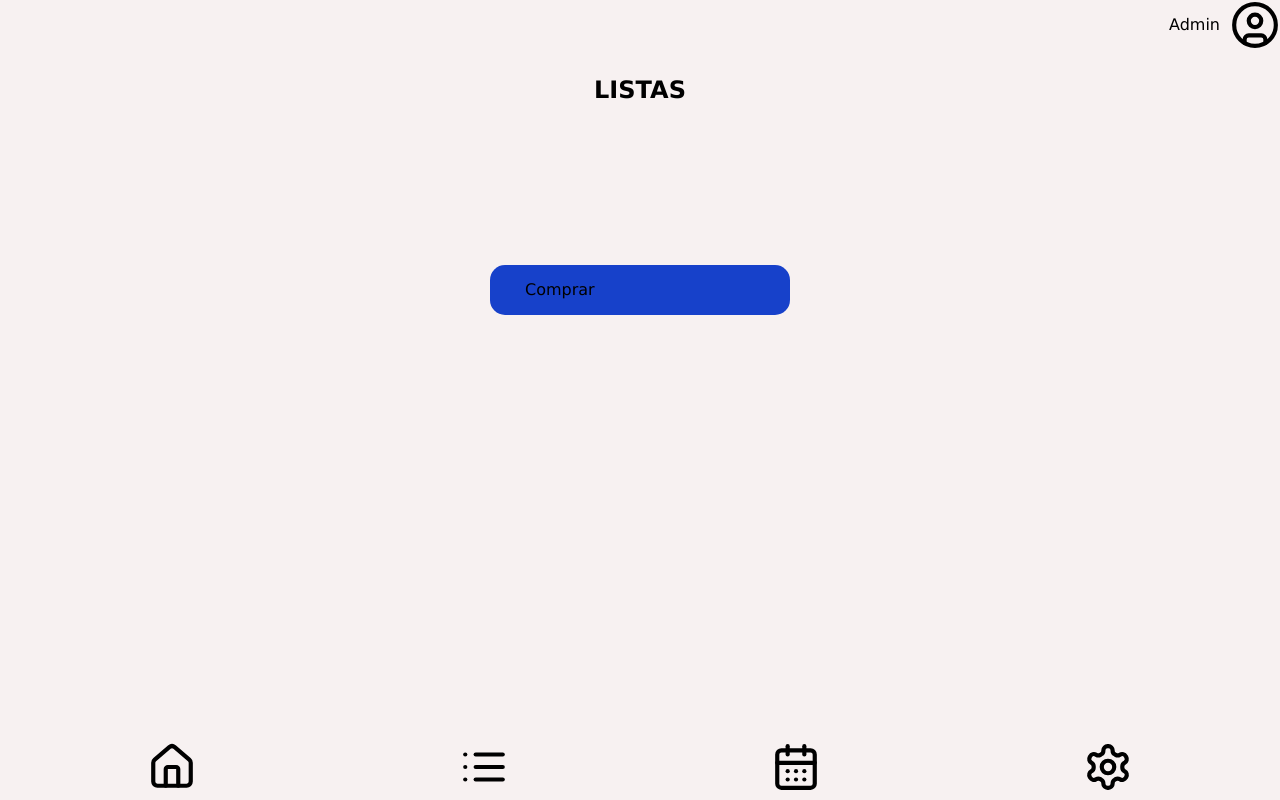
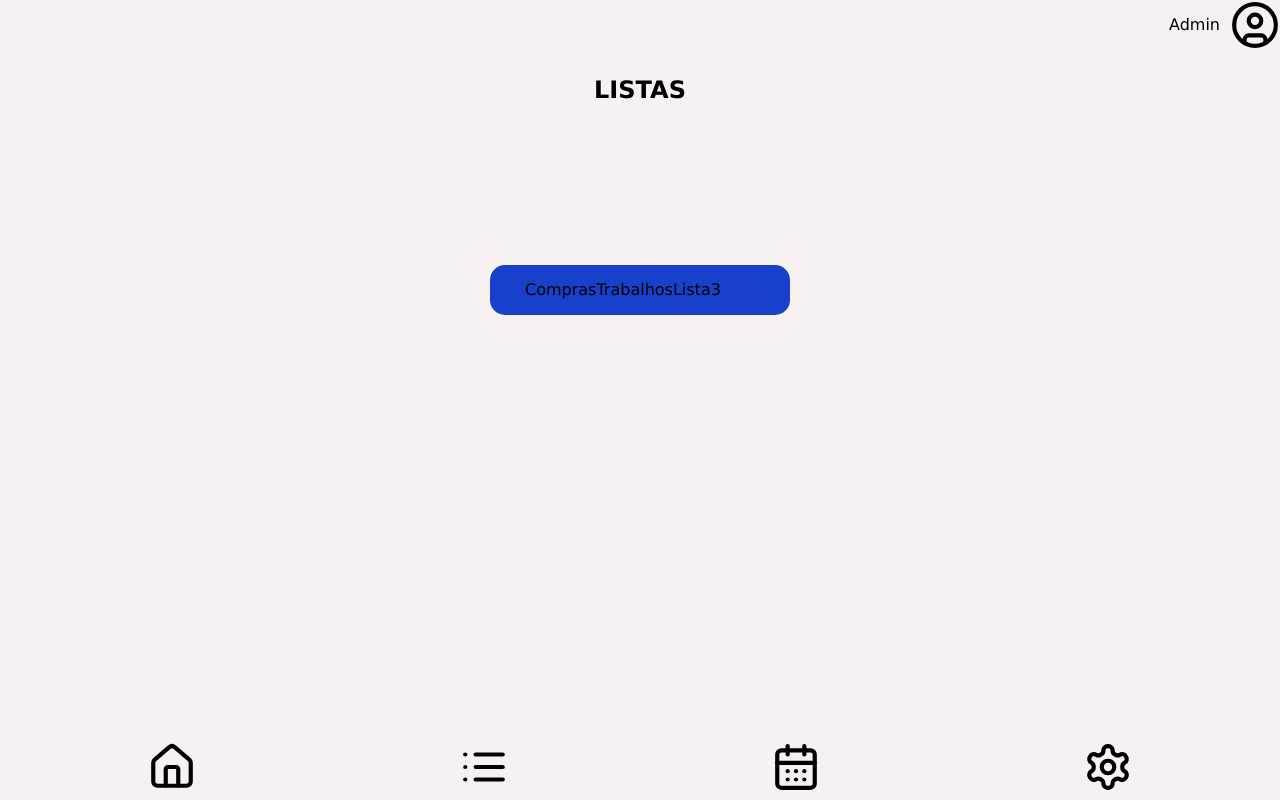
Before and after one commit to theonv/T-Pago, a Next.js app in the folder tp/: page /lists in a window 1280 px wide. Built offline with nearby package versions, Linux system fonts and the light colour scheme.

Commit message:
estilização e começo de lista...

```diff
--- a/tp/src/app/forgotpwd/page.jsx
+++ b/tp/src/app/forgotpwd/page.jsx
@@ -24,15 +24,12 @@ export default function ForgotPassword() {
               />
             </div>
             <div className="input">
-                <input type="text" id="email" placeholder="Nova senha" required/>
-            </div>
-            <div className="input">
-                <input type="text" id="senha" placeholder="Digite Novamente" required/>
+                <input type="text" id="email" placeholder="Digite seu email" required/>
             </div>
             <div className="recuperar">
-                <Link href="/">Lembrei minha senha</Link>
+                <Link href="/" className="underline text-blue-600 hover:text-blue-900">Lembrei minha senha</Link>
             </div>
-            <button type="submit">Altere</button>
+            <button className="button" type="submit">Altere</button>
         </form>
       </main>
     </>
--- a/tp/src/app/lists/page.jsx
+++ b/tp/src/app/lists/page.jsx
@@ -1,8 +1,20 @@
+'use client'
 import './lists.css'
-import Footer from '../../components/footer/footer.jsx'
+import Footer from '@/components/footer/footer.jsx'
 import Header from '@/components/header/page'
 
+import { useEffect, useState } from 'react'
+const listos = require('@/functions/lists.json')
+
 export default function Listas() {
+    const [lists, setList] = useState([]);
+
+
+
+    useEffect(() => {
+        setList(prev => [...prev, ...listos.listas])
+    }, []);
+
     return (
         <>
             <Header />
@@ -11,9 +23,11 @@ export default function Listas() {
                 </h1>
             <main>
                 <div className="box">
-                    <p className="task">
-                        Comprar
-                    </p>
+                    <ul className="task">
+                        {lists.map((list, index)=> (
+                            <li className="list-item" key={index}>{list.liste}</li>
+                        ))}
+                    </ul>
                 </div>
             </main>
             <Footer />
--- a/tp/src/app/register/page.jsx
+++ b/tp/src/app/register/page.jsx
@@ -32,12 +32,12 @@ export default function Register() {
                         <input type="password" name="" id="senha" placeholder="Crie uma senha" required/>
                     </div>
                     <div className = "recuperar">
-                        <Link href="/">Já Tenho uma conta</Link>
+                        <Link href="/" className="underline text-blue-600 hover:text-blue-900">Já Tenho uma conta</Link>
                     </div>
                     {/* O evento onClick foi removido do botão e agora o evento onSubmit é tratado
                     diretamente pelo formulário, garantindo que o envio do formulário seja semântico e
                     funcione ao pressionar "Enter" ou clicar no botão. */}
-                    <button type="submit">Crie</button>
+                    <button className="button" type="submit">Crie</button>
                 </form>
             </main>
         </>
--- a/tp/src/components/header/page.jsx
+++ b/tp/src/components/header/page.jsx
@@ -1,7 +1,7 @@
 'use client';
 import '../../styles/header.css'
 
-const dadosJson = require('../../functions/dados.json');
+const dadosJson = require('../../functions/user.json');
 const { email, senha, nome } = dadosJson;
 
 export default function Header() {
--- /dev/null
+++ b/tp/src/functions/lists.json
@@ -0,0 +1,15 @@
+{
+    "listas": [
+        {
+            "liste": "Compras"
+        },
+
+        {
+            "liste": "Trabalhos"
+        },
+
+        {
+            "liste": "Lista3"
+        }
+    ]
+}
--- a/tp/src/functions/verify.js
+++ b/tp/src/functions/verify.js
@@ -1,6 +1,6 @@
 export function verify(event) {
     event.preventDefault();
-    const dadosJson = require('./dados.json');
+    const dadosJson = require('./user.json');
 
     const email = document.getElementById('email').value;
     const senha = document.getElementById('senha').value;
```
Also changed, not shown: tp/src/app/page.jsx (+3 -6 lines), tp/src/functions/user.json (renamed from tp/src/functions/dados.json).
